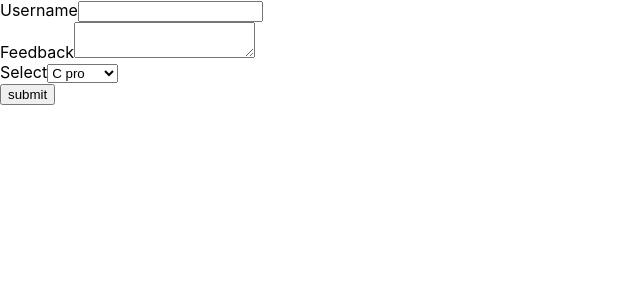
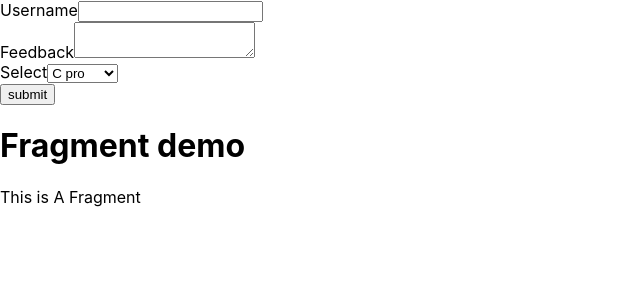
Before and after one commit to shirishagit/REACT-2, a React (Create React App) app in the folder react9/: page / in a window 1280 px wide. Shown: the top 300 px of the page, without its empty margins (0-640 px from the left). Built offline with nearby package versions, Linux system fonts and the light colour scheme.

Commit message:
updated file fragment

```diff
--- a/react9/src/App.js
+++ b/react9/src/App.js
@@ -1,7 +1,8 @@
-import react from "react";
+import react, { Fragment } from "react";
 // import Styling from "./PRACTICE/STYLE SHEET/Styling";
 // import InlineStyling from "./PRACTICE/STYLE SHEET/Inlinestyle";
 import FormHandling from "./PRACTICE/FORM HANDLING/Form";
+import Fragments from "./PRACTICE/FRAGMENTS/Fragments";
 // import One from "./PRACTICE/FUNCTIONAL COMPONENT/0ne"
 // import Setstate from "./PRACTICE/FUNCTIONAL COMPONENT/SETSTATE/Setstate";
 // import One from "./PRACTICE/CLASS COMPONENT/One";
@@ -15,6 +16,7 @@ function App() {
   return (
     <div className="App">
       <FormHandling/>
+      <Fragments/>
       {/* <Styling primary={true}/> */}
       {/* <InlineStyling/> */}
       {/* <Operator/> */}
--- a/react9/src/PRACTICE/FORM HANDLING/Form.jsx
+++ b/react9/src/PRACTICE/FORM HANDLING/Form.jsx
@@ -1,9 +1,10 @@
 import React, { useState } from "react";
+
 
 const FormHandling = () =>{
        const[username,onchange] = useState("")
        const[feedback,next] = useState("")
-       const[select,Options] = useState("java")
+       const[select,Options] = useState("")
 
      function onChangeUserName(event){
            onchange(event.target.value)
@@ -16,10 +17,9 @@ const FormHandling = () =>{
      }
      function Submmit(){
         console.log(`${username} ${feedback} ${select}`)
-        Event.preventDefault()
+        Event.preventDefault();
      }
-
-    return (
+       return (
        <form  onSubmit={Submmit}>
          <div>
              <label>Username</label>
@@ -30,8 +30,8 @@ const FormHandling = () =>{
             <textarea type="text" value={feedback} onChange={onChangeFeedBack} required></textarea>
          </div>
          <div>
-            <label value={select} onChange={onChangeSelect}>Select</label>
-            <select>
+            <label>Select</label>
+            <select value={select} onChange={onChangeSelect}>
                 <option>C pro</option>
                 <option>C ++</option>
                 <option>Java</option>
--- /dev/null
+++ b/react9/src/PRACTICE/FRAGMENTS/Fragments.jsx
@@ -0,0 +1,13 @@
+import React from "react";
+
+function Fragments(){
+    return(
+        <>
+             <h1>Fragment demo</h1>
+             <p>This is A Fragment </p>
+        </>
+
+    )
+}
+
+export default Fragments;
```
